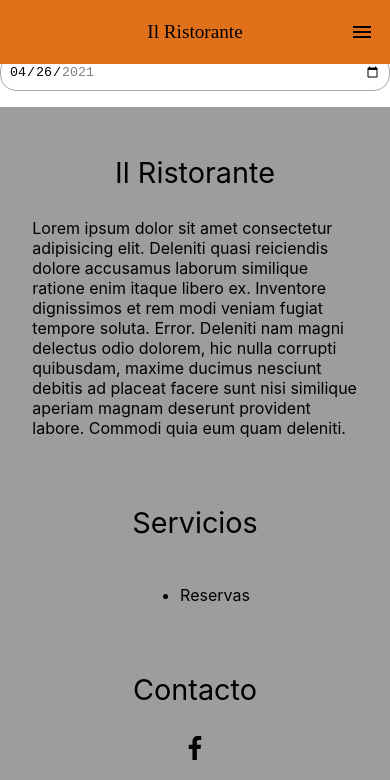
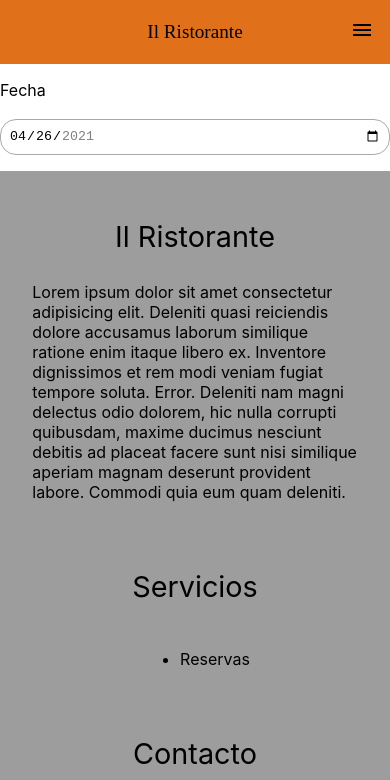
Before and after one commit to desteban/restaurante, a Next.js app: page /reservas in a window 390 px wide. Shown: the top 780 px of the page. Built offline with nearby package versions, Linux system fonts and the light colour scheme.

Commit message:
menu movil

```diff
--- a/components/menu.jsx
+++ b/components/menu.jsx
@@ -1,5 +1,6 @@
 import Link from 'next/link';
 
+let opcion = ['menu', 'close'];
 export default function menu() {
 	return (
 		<nav className="nav fixed">
@@ -11,21 +12,29 @@ export default function menu() {
 				</Link>
 			</div>
 
-			<div className="nav-opciones">
+			<div className="nav-opciones menu-oculto" id="nav-opciones">
 				<div className="item-nav">
 					<Link href="/">
-						<a>Menu</a>
+						<a onClick={() => ocultarMenu()}>Menu</a>
 					</Link>
 				</div>
 
 				<div className="item-nav dividir">
 					<Link href="/reservas">
-						<a>Reservas</a>
+						<a onClick={() => ocultarMenu()}>Reservas</a>
 					</Link>
 				</div>
 			</div>
 
-			<span className="material-icons burger">menu</span>
+			<div className="burger" onClick={() => ocultarMenu()}>
+				<span className="material-icons">{opcion[0]}</span>
+			</div>
 		</nav>
 	);
 }
+
+function ocultarMenu() {
+	let opciones = document.getElementById('nav-opciones');
+	opciones.classList.toggle('menu-oculto');
+	opcion.reverse();
+}
--- a/pages/reservas/index.jsx
+++ b/pages/reservas/index.jsx
@@ -8,12 +8,23 @@ class NuevaReserva extends Component {
 		super(props);
 
 		this.state = {
-			reserva_fecha: this.Fecha2string(new Date())
+			reserva_fecha: this.Fecha2string()
 		};
 	}
 
-	Fecha2string = (date) => {
-		return `${date.getFullYear()}-0${date.getMonth() + 1}-${date.getDate()}`;
+	Fecha2string = (date = new Date()) => {
+		let year = date.getFullYear();
+		let month = date.getMonth() + 1;
+		let day = date.getDate();
+
+		if (month < 10) {
+			month = `0${month}`;
+		}
+
+		if (day < 10) {
+			day = `0${day}`;
+		}
+		return `${year}-${month}-${day}`;
 	};
 
 	FinCalendario = (date) => {
@@ -35,7 +46,7 @@ class NuevaReserva extends Component {
 
 				<Menu />
 
-				<div className="contenido">
+				<div className="espacio">
 					<p>Fecha</p>
 					<input
 						type="date"
--- a/styles/card.scss
+++ b/styles/card.scss
@@ -11,21 +11,18 @@
 	grid-template-columns: repeat(5, 1fr);
 	gap: 0.5rem;
 	margin: 0.5rem 1rem;
-	// padding: 0.5rem;
-	// border-bottom-left-radius: 1rem;
 	border-radius: 1rem;
-	// border-bottom: lightgray solid 1px;
 	border: lightgray solid 1px;
+	// border-left: none;
 	color: black;
 
 	.imagen {
 		grid-column: 1/3;
 		display: flex;
-		// justify-content: center;
 		align-items: center;
 
 		img {
-			height: 182px;
+			height: 184px;
 			object-fit: cover;
 			max-width: 100%;
 			border-top-left-radius: 1rem;
--- a/styles/nav.scss
+++ b/styles/nav.scss
@@ -1,10 +1,7 @@
 .nav {
 	background-color: #e1701a;
-	// background-color: white;
+	position: relative;
 	display: flex;
-	position: relative;
-	justify-content: center;
-	align-items: center;
 	height: 64px;
 
 	.logo {
@@ -17,13 +14,36 @@
 		position: absolute;
 		cursor: pointer;
 		right: 0;
-		margin: 0px 1rem;
+		margin: 18px 1rem;
+	}
+
+	.brand {
+		display: flex;
+		justify-content: center;
+		align-items: center;
 	}
 }
 
 @media screen and (max-width: 991px) {
+	.nav {
+		flex-direction: column;
+		height: auto;
+		min-height: 64px;
+
+		.brand {
+			height: 64px;
+		}
+	}
+
 	.nav-opciones {
-		display: none;
+		// display: none;
+		display: flex;
+		flex-direction: column;
+		margin-top: white solid 1px;
+		background-color: #e1701a;
+		margin: 1rem;
+		width: 100%;
+		padding: 0px 2rem;
 	}
 }
 
@@ -77,6 +97,12 @@
 	}
 }
 
+@media screen and (max-width: 991px) {
+	.menu-oculto {
+		display: none;
+	}
+}
+
 .fixed {
 	position: fixed;
 	width: 100%;
```
